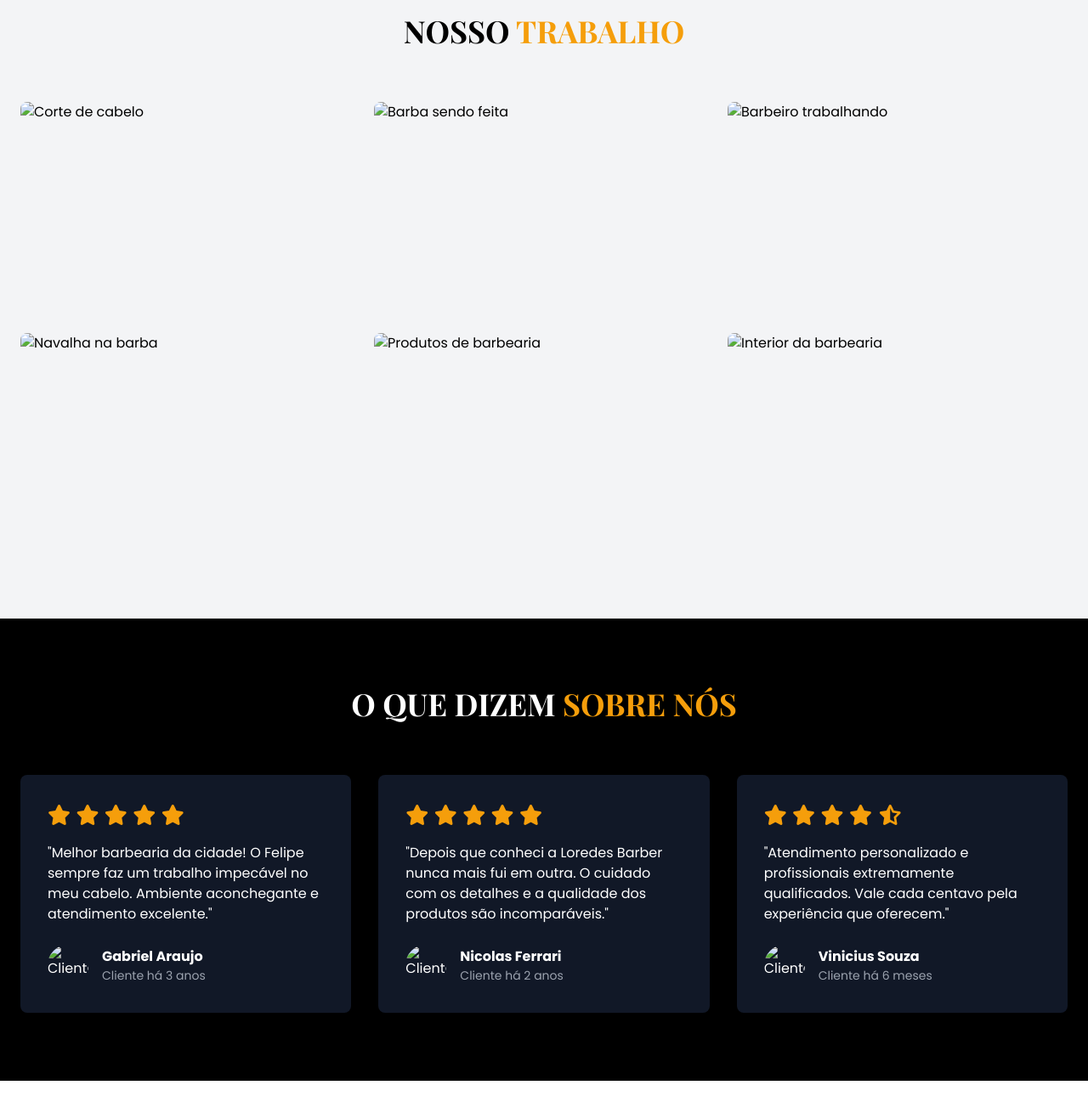
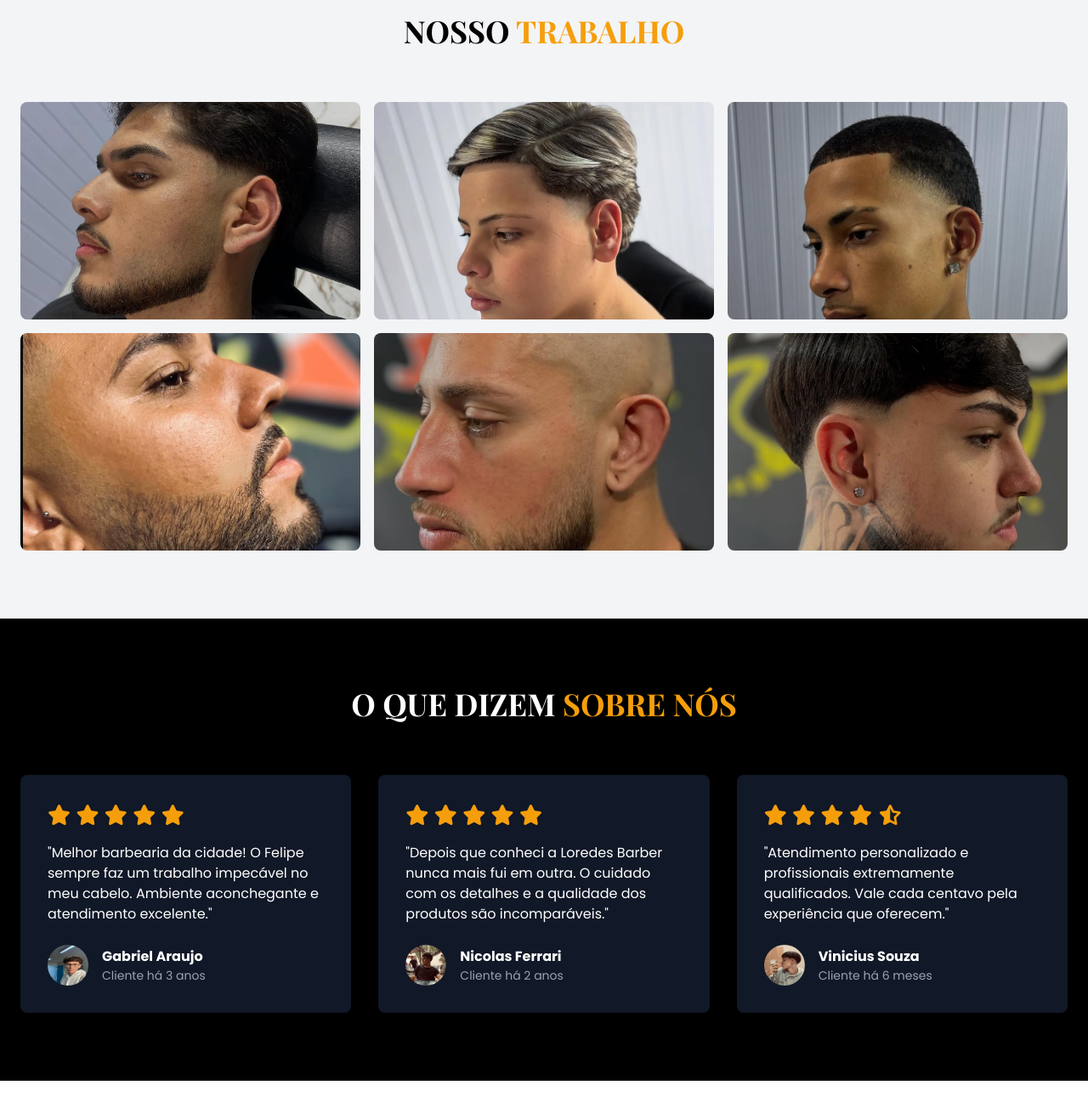
Before and after one commit to recky56/FPLOREDOSBARBER, a plain HTML site: page index.html in a window 1280 px wide. Shown: the part 1500-2797 px from the top of the page at 85% size. Drawn offline with nearby package versions, Linux system fonts and the light colour scheme.

Commit message:
Update index.html

```diff
--- a/index.html
+++ b/index.html
@@ -102,9 +102,9 @@
 
     <!-- Hero Section -->
     <section class="hero">
-    <img src="fotos/logo.png" class="active">
-    <img src="fotos/um.jpeg">
-    <img src="fotos/dois.jpeg">
+    <img src="logo.png" class="active">
+    <img src="um.jpeg">
+    <img src="dois.jpeg">
     <div class="container mx-auto px-6 text-center text-white relative z-10">
         <h1 class="title-font text-4xl md:text-6xl font-bold mb-4">LOREDOS BARBER</h1>
         <p class="text-xl md:text-2xl mb-8 max-w-2xl mx-auto">💈3 anos de experiência entregando cortes de alto nível.</p>
@@ -163,22 +163,22 @@
 
             <div class="grid grid-cols-1 sm:grid-cols-2 lg:grid-cols-3 gap-4">
                 <div class="overflow-hidden rounded-lg">
-                    <img src="fotos/laele.PNG" alt="Corte de cabelo" class="w-full h-64 object-cover hover:scale-105 transition duration-500">
+                    <img src="laele.PNG" alt="Corte de cabelo" class="w-full h-64 object-cover hover:scale-105 transition duration-500">
                 </div>
                 <div class="overflow-hidden rounded-lg">
-                    <img src="fotos/lalelel.PNG" alt="Barba sendo feita" class="w-full h-64 object-cover hover:scale-105 transition duration-500">
+                    <img src="lalelel.PNG" alt="Barba sendo feita" class="w-full h-64 object-cover hover:scale-105 transition duration-500">
                 </div>
                 <div class="overflow-hidden rounded-lg">
-                    <img src="fotos/cabelo.jpeg" alt="Barbeiro trabalhando" class="w-full h-64 object-cover hover:scale-105 transition duration-500">
+                    <img src="cabelo.jpeg" alt="Barbeiro trabalhando" class="w-full h-64 object-cover hover:scale-105 transition duration-500">
                 </div>
                 <div class="overflow-hidden rounded-lg">
-                    <img src="fotos/barba.PNG" alt="Navalha na barba" class="w-full h-64 object-cover hover:scale-105 transition duration-500">
+                    <img src="barba.PNG" alt="Navalha na barba" class="w-full h-64 object-cover hover:scale-105 transition duration-500">
                 </div>
                 <div class="overflow-hidden rounded-lg">
-                    <img src="fotos/narna23.PNG" alt="Produtos de barbearia" class="w-full h-64 object-cover hover:scale-105 transition duration-500">
+                    <img src="narna23.PNG" alt="Produtos de barbearia" class="w-full h-64 object-cover hover:scale-105 transition duration-500">
                 </div>
                 <div class="overflow-hidden rounded-lg">
-                    <img src="fotos/sdasdasdas.PNG" alt="Interior da barbearia" class="w-full h-64 object-cover hover:scale-105 transition duration-500">
+                    <img src="sdasdasdas.PNG" alt="Interior da barbearia" class="w-full h-64 object-cover hover:scale-105 transition duration-500">
                 </div>
             </div>
         </div>
@@ -203,7 +203,7 @@
                     </div>
                     <p class="mb-6">"Melhor barbearia da cidade! O Felipe sempre faz um trabalho impecável no meu cabelo. Ambiente aconchegante e atendimento excelente."</p>
                     <div class="flex items-center">
-                        <img src="fotos/WhatsApp Image 2025-03-20 at 16.39.00.jpeg" alt="Cliente" class="w-12 h-12 rounded-full mr-4">
+                        <img src="WhatsApp Image 2025-03-20 at 16.39.00.jpeg" alt="Cliente" class="w-12 h-12 rounded-full mr-4">
                         <div>
                             <h4 class="font-bold">Gabriel Araujo</h4>
                             <p class="text-gray-400 text-sm">Cliente há 3 anos</p>
@@ -224,7 +224,7 @@
                     </div>
                     <p class="mb-6">"Depois que conheci a Loredes Barber nunca mais fui em outra. O cuidado com os detalhes e a qualidade dos produtos são incomparáveis."</p>
                     <div class="flex items-center">
-                        <img src="fotos/ferrari.PNG" alt="Cliente" class="w-12 h-12 rounded-full mr-4">
+                        <img src="ferrari.PNG" alt="Cliente" class="w-12 h-12 rounded-full mr-4">
                         <div>
                             <h4 class="font-bold">Nicolas Ferrari</h4>
                             <p class="text-gray-400 text-sm">Cliente há 2 anos</p>
@@ -245,7 +245,7 @@
                     </div>
                     <p class="mb-6">"Atendimento personalizado e profissionais extremamente qualificados. Vale cada centavo pela experiência que oferecem."</p>
                     <div class="flex items-center">
-                        <img src="fotos/souza.PNG" alt="Cliente" class="w-12 h-12 rounded-full mr-4">
+                        <img src="souza.PNG" alt="Cliente" class="w-12 h-12 rounded-full mr-4">
                         <div>
                             <h4 class="font-bold">Vinicius Souza</h4>
                             <p class="text-gray-400 text-sm">Cliente há 6 meses</p>
@@ -265,7 +265,7 @@
                 <!-- Barbeiro 1 -->
                 <div class="barber-card text-center">
                     <div class="overflow-hidden rounded-full w-48 h-48 mx-auto mb-6">
-                        <img src="fotos/logo.PNG" alt="Barbeiro Rodrigo" class="w-full h-full object-cover transition duration-500">
+                        <img src="logo.PNG" alt="Barbeiro Rodrigo" class="w-full h-full object-cover transition duration-500">
                     </div>
                     <h3 class="title-font text-xl font-bold">Felipe Oliveira</h3>
                     <p class="text-amber-500 mb-4">Fundador & Barbeiro Sênior</p>
@@ -285,7 +285,7 @@
                 <!-- Barbeiro 3 -->
                 <div class="barber-card text-center">
                     <div class="overflow-hidden rounded-full w-48 h-48 mx-auto mb-6">
-                        <img src="fotos/leonel.PNG" alt="Barbeira Carla" class="w-full h-full object-cover transition duration-500">
+                        <img src="leonel.PNG" alt="Barbeira Carla" class="w-full h-full object-cover transition duration-500">
                     </div>
                     <h3 class="title-font text-xl font-bold">Pietro Leonel</h3>
                     <p class="text-amber-500 mb-4">Especialista em Cortes Modernos</p>
@@ -463,4 +463,5 @@ setInterval(() => {
 }, 6000); // troca a cada 6 segundos
 </script>
 </body>
+
 </html>
```
